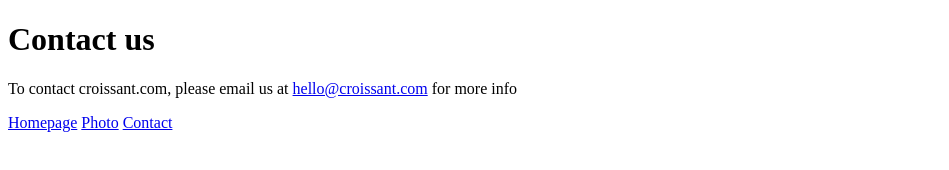
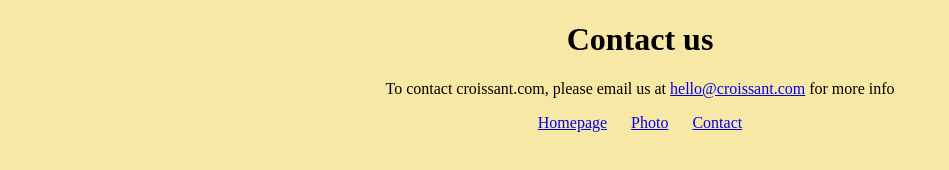
Before and after one commit to PL-coding/croissant-homework, a plain HTML site: page contact.html in a window 1280 px wide. Shown: the whole page, without its empty margins (0-949 px from the left). Drawn offline with Linux system fonts and the light colour scheme.

Commit message:
Added styling

```diff
--- a/contact.html
+++ b/contact.html
@@ -13,8 +13,10 @@
       To contact croissant.com, please email us at
       <a href="mailto:hello@croissant.com">hello@croissant.com</a> for more info
     </p>
-    <a href="/">Homepage</a>
-    <a href="/photo.html">Photo</a>
-    <a href="/contact.html">Contact</a>
+    <footer>
+      <a href="/">Homepage</a>
+      <a href="/photo.html">Photo</a>
+      <a href="/contact.html">Contact</a>
+    </footer>
   </body>
 </html>
--- a/src/style.css
+++ b/src/style.css
@@ -0,0 +1,8 @@
+body {
+  background-color: #f8e8a6;
+  text-align: center;
+}
+
+footer a {
+  margin: 0 10px;
+}
```
Also changed, not shown: index.html (+5 -3 lines), photo.html (+5 -3 lines).
